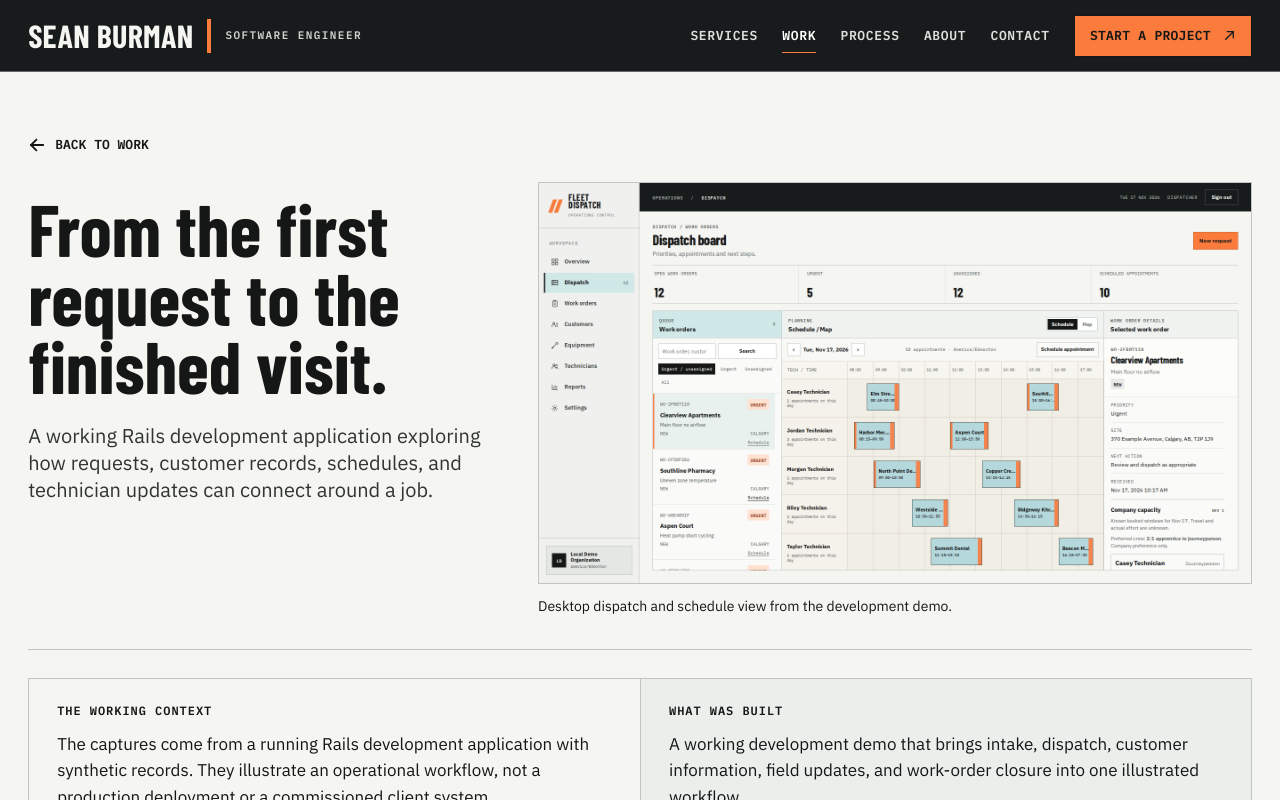
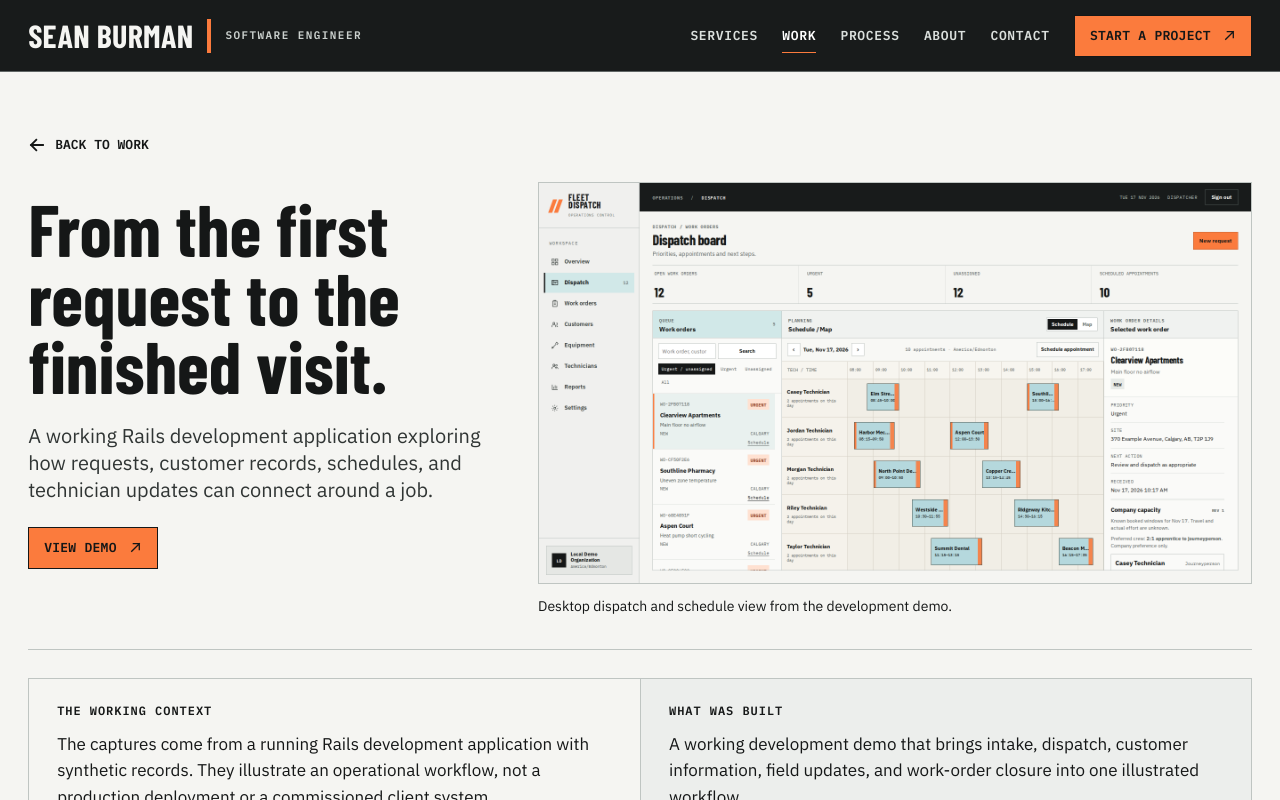
Before and after one commit to seanbman/seanburman.com, a React (Vite) app: page /work/fleet-platform in a window 1280 px wide. Shown: the top 800 px of the page. Built offline with nearby package versions, Linux system fonts and the light colour scheme; no server answers; a web font is replaced by a local one.

Commit message:
Add Fleet demo CTA to project hero

```diff
--- a/src/App.css
+++ b/src/App.css
@@ -287,6 +287,7 @@
 .project-hero__copy{padding-top:12px}
 .project-hero__copy h1{font-size:clamp(48px,6.2vw,92px);line-height:.94;margin:0 0 22px}
 .project-hero__summary{font-size:clamp(18px,1.8vw,25px);line-height:1.35;max-width:610px;margin:0}
+.project-page__demo-cta{margin-top:24px}
 .project-hero__image{margin:0;min-width:0}
 .image-lightbox__trigger{display:block;width:100%;padding:0;border:0;border-radius:0;background:transparent;color:inherit;font:inherit;text-align:inherit;cursor:zoom-in}
 .image-lightbox__trigger:focus-visible{outline:3px solid var(--orange);outline-offset:4px}
--- a/src/pages/work/ProjectPage.tsx
+++ b/src/pages/work/ProjectPage.tsx
@@ -21,6 +21,7 @@ export default function ProjectPage() {
         {project.logo && <img className="project-page__client-logo" src={project.logo.src} alt={project.logo.alt} width={project.logo.width} height={project.logo.height} />}
         <h1>{project.title}</h1>
         <p className="project-hero__summary">{project.summary}</p>
+        {project.homeLinkHref && <a className="button button--orange project-page__demo-cta" href={project.homeLinkHref} target="_blank" rel="noopener noreferrer">VIEW DEMO <ArrowIcon direction="up-right" /></a>}
       </div>
       <figure className="project-hero__image">
         <ImageLightbox image={project.preview} className="project-hero__image-frame" ariaLabel={`View larger screenshot: ${project.preview.alt}`}>
```
Also changed, not shown: 1 other file (tests, documents, lock files or other folders).
